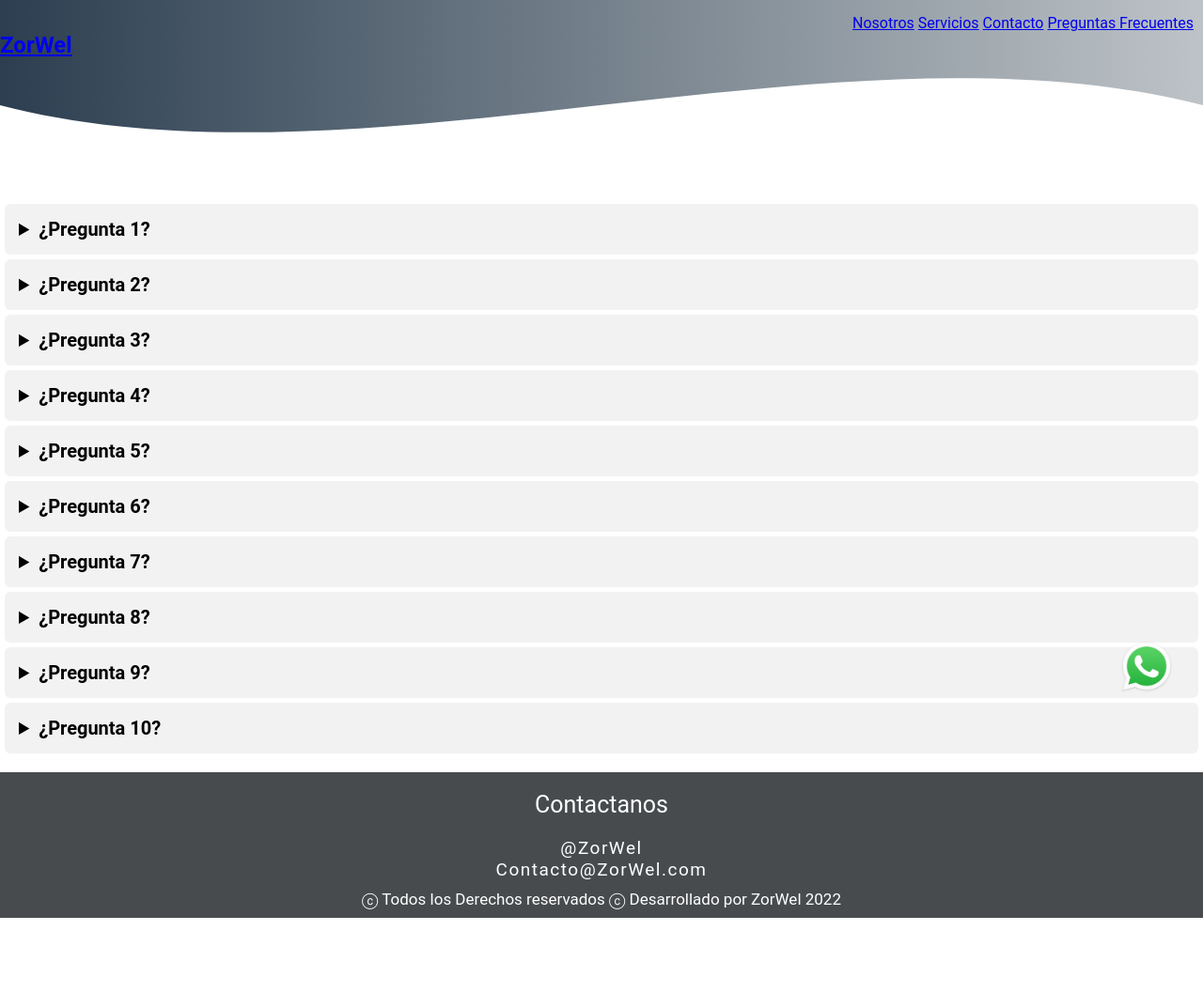
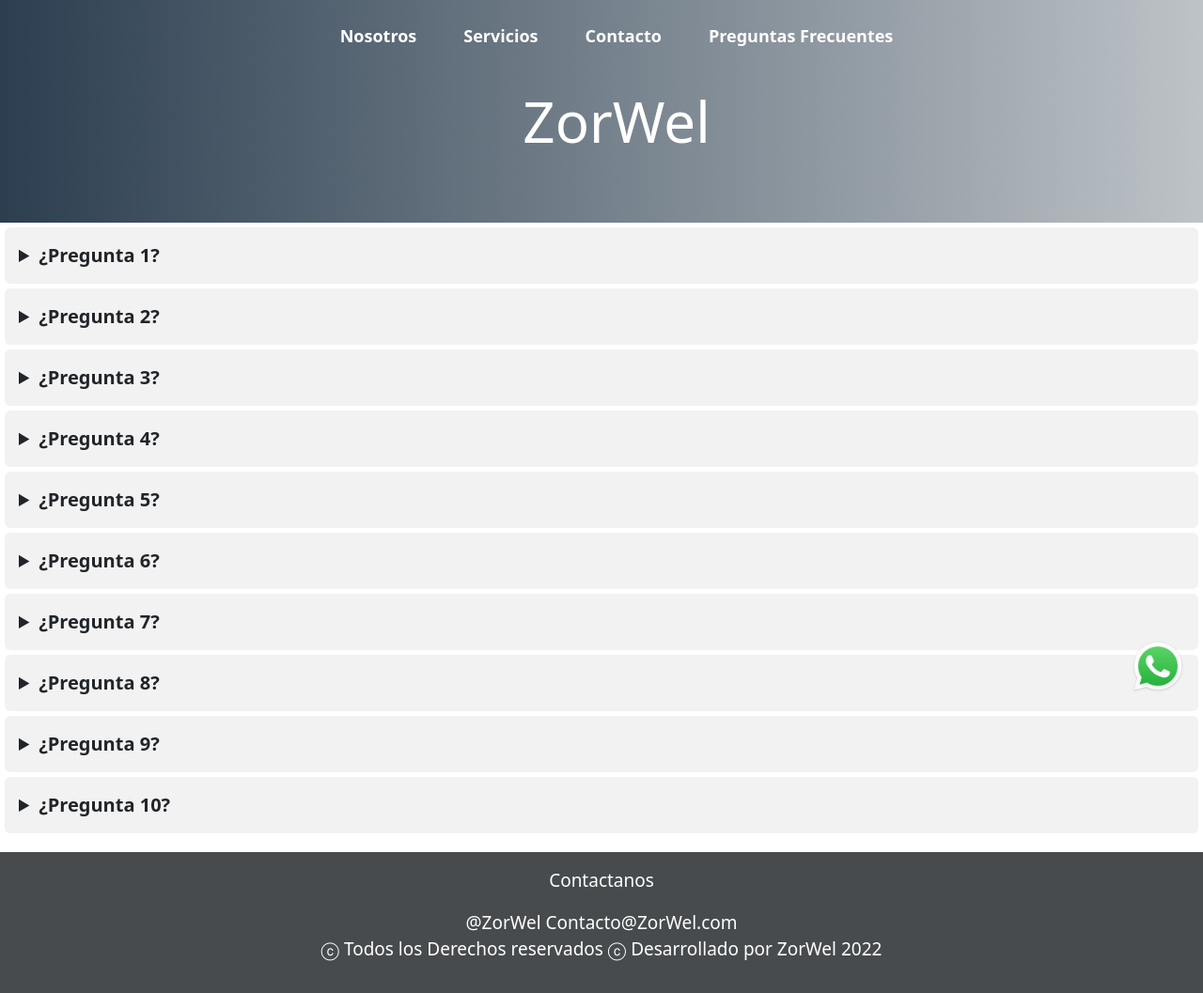
Before and after one commit to Juan-Pablo-Welsch/Pre-Entrega2-WelschJuanPablo, a plain HTML site: page Preguntasfrecuentes.html in a window 1280 px wide. Shown: the whole page at 94% size. Before the commit the page ends 977 px from the top, so only its background shows below. Drawn offline with nearby package versions, Linux system fonts and the light colour scheme.

Commit message:
segundocommit

```diff
--- a/Preguntasfrecuentes.html
+++ b/Preguntasfrecuentes.html
@@ -5,27 +5,34 @@
     <meta http-equiv="X-UA-Compatible" content="IE=edge">
     <meta name="viewport" content="width=device-width, initial-scale=1.0">
     <title>ZorWel</title>
-    <link rel="icon" href="./Images/zw.ico">
+    <link rel="icon" href="./Images/favicon.ico">
     <link rel="stylesheet" href="estilos.css">
     <enlace rel="preconectar" href="https://fonts.googleapis.com">
     <enlace rel="preconectar" href="https://fonts.gstatic.com" crossorigin>
     <enlace href="https: //fonts.googleapis.com/css2? family= Roboto & display=swap" rel="estilos.css">
+    <link rel="stylesheet" href="https://cdnjs.cloudflare.com/ajax/libs/animate.css/4.1.1/animate.min.css"/>
+    <link href="https://cdn.jsdelivr.net/npm/bootstrap@5.2.2/dist/css/bootstrap.min.css" rel="stylesheet" integrity="sha384-Zenh87qX5JnK2Jl0vWa8Ck2rdkQ2Bzep5IDxbcnCeuOxjzrPF/et3URy9Bv1WTRi" crossorigin="anonymous">
 </head>
 <body>
 
-<header>
-    <nav>
-        <a class="menu" href="Nosotros.html">Nosotros</a>
-        <a class="menu" href="Servicios.html">Servicios</a>
-        <a class="menu" href="Contacto.html">Contacto</a>
-        <a class="menu" href="Preguntasfrecuentes.html">Preguntas Frecuentes</a>
-    </nav>
-     <section>
-        <p>
-            <a class="ZorWel" href="index.html"> <H1>ZorWel</H1></a>
-        </p>
-    </section>
-        <div class="ola" style="height: 150px; overflow: hidden;" ><svg viewBox="0 0 500 150" preserveAspectRatio="none" style="height: 100%; width: 100%;"><path d="M0.00,49.98 C149.99,150.00 349.20,-49.98 500.00,49.98 L500.00,150.00 L0.00,150.00 Z" style="stroke: none; fill: #fff;"></path></svg ></div>
+<header class="container-fluid">
+        <div class="row">
+            <div class="col d-flex justify-content-center">
+                <ul class="menu-header">
+                    <li><a href="Nosotros.html">Nosotros</a></li>
+                    <li><a href="Servicios.html">Servicios</a></li>
+                    <li><a href="Contacto.html">Contacto</a></li>
+                    <li><a href="Preguntasfrecuentes.html">Preguntas Frecuentes</a></li>
+                </ul>
+            </div>
+        </div>
+        <div class="row">
+            <div class="col d-flex justify-content-center mb-5">
+                <ul class="menu-header2">
+                    <li><a href="index.html"><h1>ZorWel</h1></a></li>
+                </ul>
+            </div>
+        </div>
 </header>
 
 <details>
@@ -88,26 +95,29 @@
         <p>Lorem, ipsum dolor sit amet consectetur adipisicing elit. Dolorum, quibusdam sed repellat accusantium amet expedita, quis quo sint autem dicta sapiente non a odit laudantium.</p>
     </div>
 </details>
-<footer>
-    <section>
-        <div>
-            <p class="pie">Contactanos</p>
-            <div>
-                <a class="contactanos" href="https://instagram.com" target="_blank">@ZorWel</a>
+<footer class="container-fluid">
+    <div class="container">
+        <div class="row">
+            <div class="col py-3">
+                <div>
+                    <div><p>Contactanos</p></div>
+                    <div>
+                    <a" href="https://instagram.com" target="_blank">@ZorWel</a>
+                    <a" href="https://outlook.com" target="_blank">Contacto@ZorWel.com</a>
+                    </div>
+                </div>
+                <div>
+                    <p>&#9426 Todos los Derechos reservados &#9426 Desarrollado por ZorWel 2022</p>
+                </div>
             </div>
-            <div>
-                <a class="contactanos" href="https://outlook.com" target="_blank">Contacto@ZorWel.com</a>
+            <div class="col contenedor-de-boton">
+                <a href="https://wa.me/1151050500" target="_blank"><img class="boton" src="./Images/imagen.png" alt="boton"></a>
             </div>
         </div>
-        <div class="derechos">
-            <p>&#9426 Todos los Derechos reservados &#9426 Desarrollado por ZorWel 2022</p>
         </div>
-        <div class="contenedor-de-boton">
-            <a href="https://wa.me/1151050500" target="_blank"><img class="boton" src="./Images/imagen.png" alt=""></a>
-        </div>
-    </section>
+    </div>
 </footer>
 
-
+<script src="https://cdn.jsdelivr.net/npm/bootstrap@5.2.2/dist/js/bootstrap.bundle.min.js" integrity="sha384-OERcA2EqjJCMA+/3y+gxIOqMEjwtxJY7qPCqsdltbNJuaOe923+mo//f6V8Qbsw3" crossorigin="anonymous"></script>
 </body>
 </html>
```
Also changed, not shown: Nosotros.html (+40 -31 lines), Servicios.html (+40 -39 lines).
